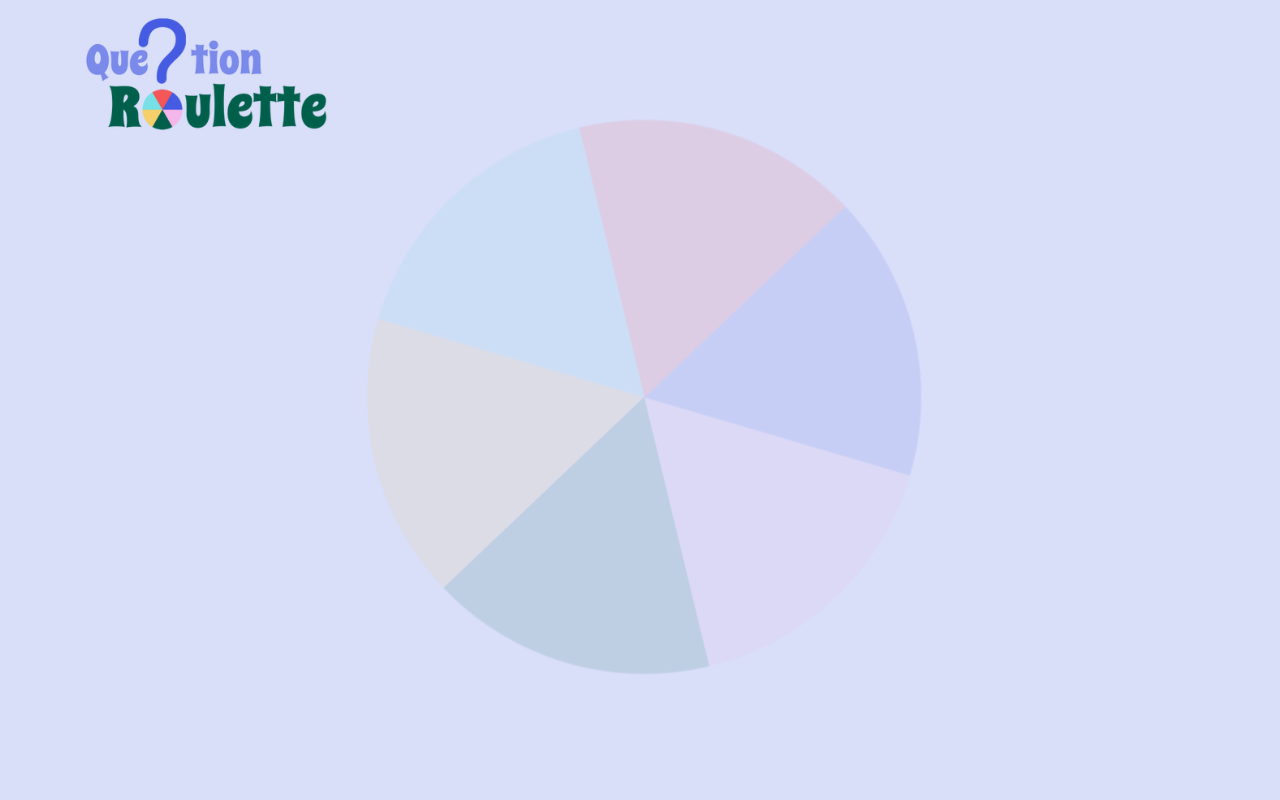
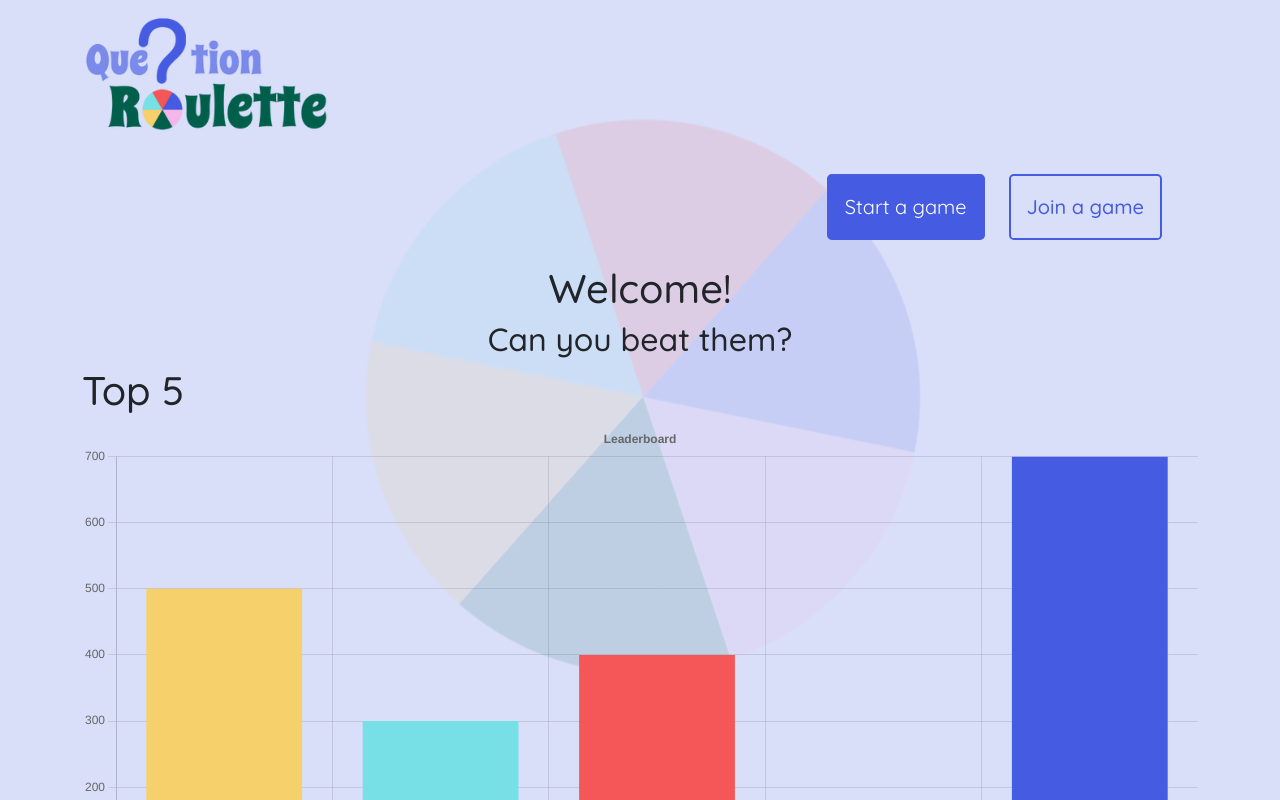
Before and after one commit to mariesophiecd/question-roulette, a React (Create React App) app: page / in a window 1280 px wide. Before the commit this address had no page. Shown: the top 800 px of the page. Built offline with nearby package versions, Linux system fonts and the light colour scheme; a web font is replaced by a local one.

Commit message:
fixed error on line

```diff
--- a/src/App.js
+++ b/src/App.js
@@ -22,6 +22,7 @@ function App() {
         </div>
 
         <Routes>
+          <Route path='/' element={<Home />} />
 
         </Routes>
 
```
